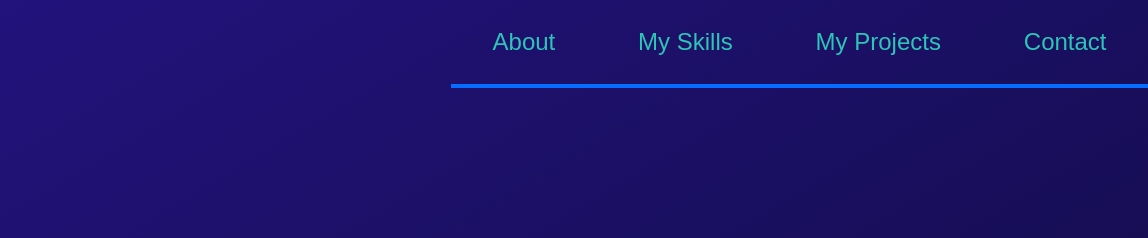
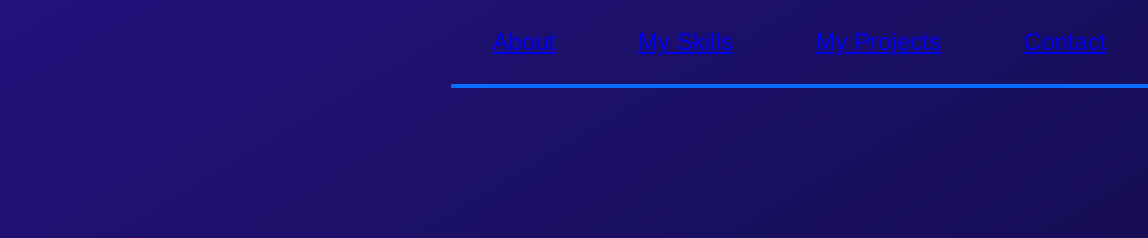
Before and after one commit to mrjithin/my-portfolio, a plain HTML site: page index.html in a window 1280 px wide. Shown: the top 238 px of the page, 132-1280 px from the left. Drawn offline with Linux system fonts and the light colour scheme; a web font is replaced by a local one.

Commit message:
Update style.css

```diff
--- a/styles/style.css
+++ b/styles/style.css
@@ -49,7 +49,7 @@ nav ul {
   flex: 1;
 }
 
-a {
+a.internal {
   text-decoration: none;
   color: #2ec4b6;
 }
```
